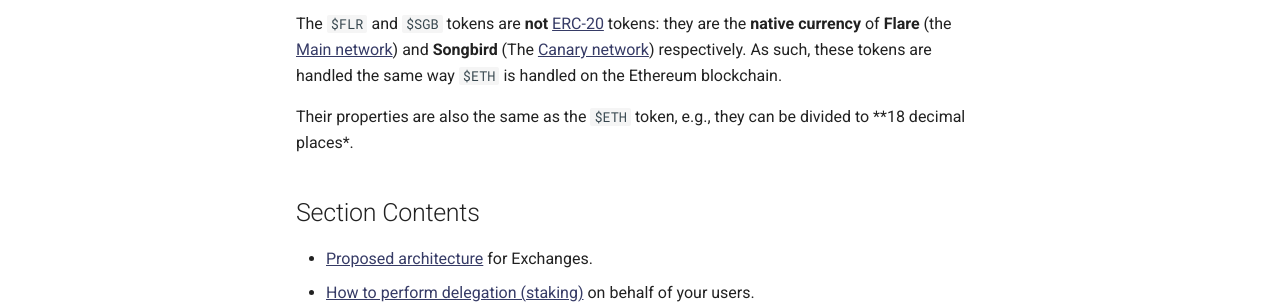
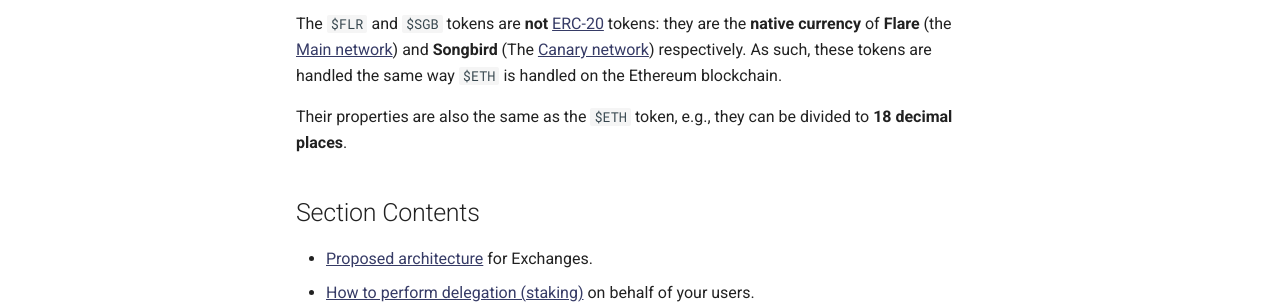
Before and after one commit to flare-foundation/docs, an MkDocs documentation site: the page built from docs/exchange/index.md, in a window 1280 px wide and 1043 px high. Shown: the part 615-919 px from the top of the window. Built offline with MkDocs 1.6.1 and Material for MkDocs 9.7.7, drawn with Linux system fonts in a browser that asks for light colours; comment, search, counter and statistics services are not loaded.

Commit message:
Add missed markdown.

```diff
--- a/docs/exchange/index.md
+++ b/docs/exchange/index.md
@@ -14,7 +14,7 @@
 
 The `$FLR` and `$SGB` tokens are **not** [ERC-20](https://ethereum.org/en/developers/docs/standards/tokens/erc-20/){target=_blank} tokens: they are the **native currency** of **Flare** (the [Main network](glossary.md#main_network)) and **Songbird** (The [Canary network](glossary.md#canary_network)) respectively. As such, these tokens are handled the same way `$ETH` is handled on the Ethereum blockchain.
 
-Their properties are also the same as the `$ETH` token, e.g., they can be divided to **18 decimal places*.
+Their properties are also the same as the `$ETH` token, e.g., they can be divided to **18 decimal places**.
 
 ## Section Contents
 
```
